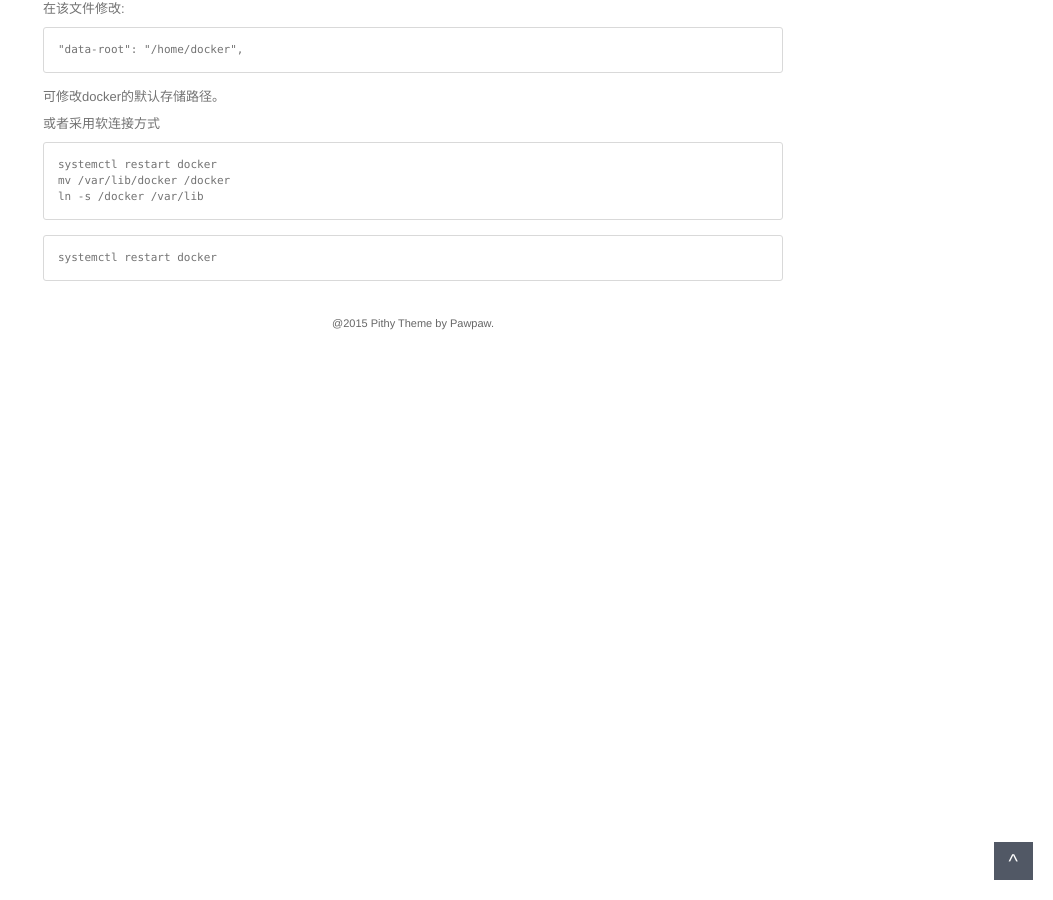
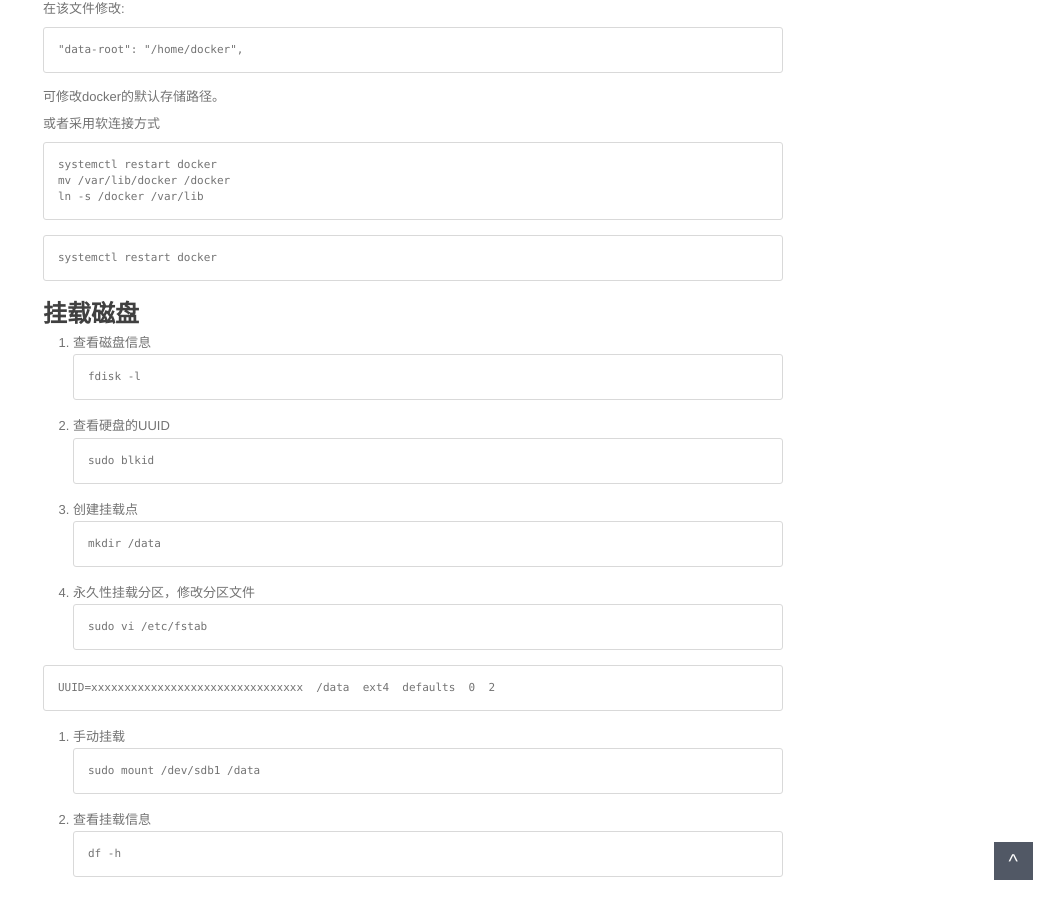
Before and after one commit to litterGuy/litterGuy.github.io, a Jekyll site: the page built from _posts/2025-03-03-ubuntu安装环境记录.md, in a window 1280 px wide and 900 px high, scrolled down 1637 px. Shown: the whole window, without its empty margins (227-1280 px from the left). Built offline with Jekyll 4.4.1, drawn with Linux system fonts in a browser that asks for light colours; comment, search, counter and statistics services are not loaded.

Commit message:
docs: linux 挂载磁盘

````diff
--- a/_posts/2025-03-03-ubuntu安装环境记录.md
+++ b/_posts/2025-03-03-ubuntu安装环境记录.md
@@ -101,3 +101,34 @@ ln -s /docker /var/lib
 ```
 systemctl restart docker
 ```
+
+## 挂载磁盘
+
+1. 查看磁盘信息
+```
+fdisk -l
+```
+2. 查看硬盘的UUID
+```
+sudo blkid
+```
+3. 创建挂载点
+```
+mkdir /data
+```
+4. 永久性挂载分区，修改分区文件
+```
+sudo vi /etc/fstab
+```
+
+```
+UUID=xxxxxxxxxxxxxxxxxxxxxxxxxxxxxxxx  /data  ext4  defaults  0  2
+```
+5. 手动挂载
+```
+sudo mount /dev/sdb1 /data
+```
+6. 查看挂载信息
+```
+df -h
+```
````
